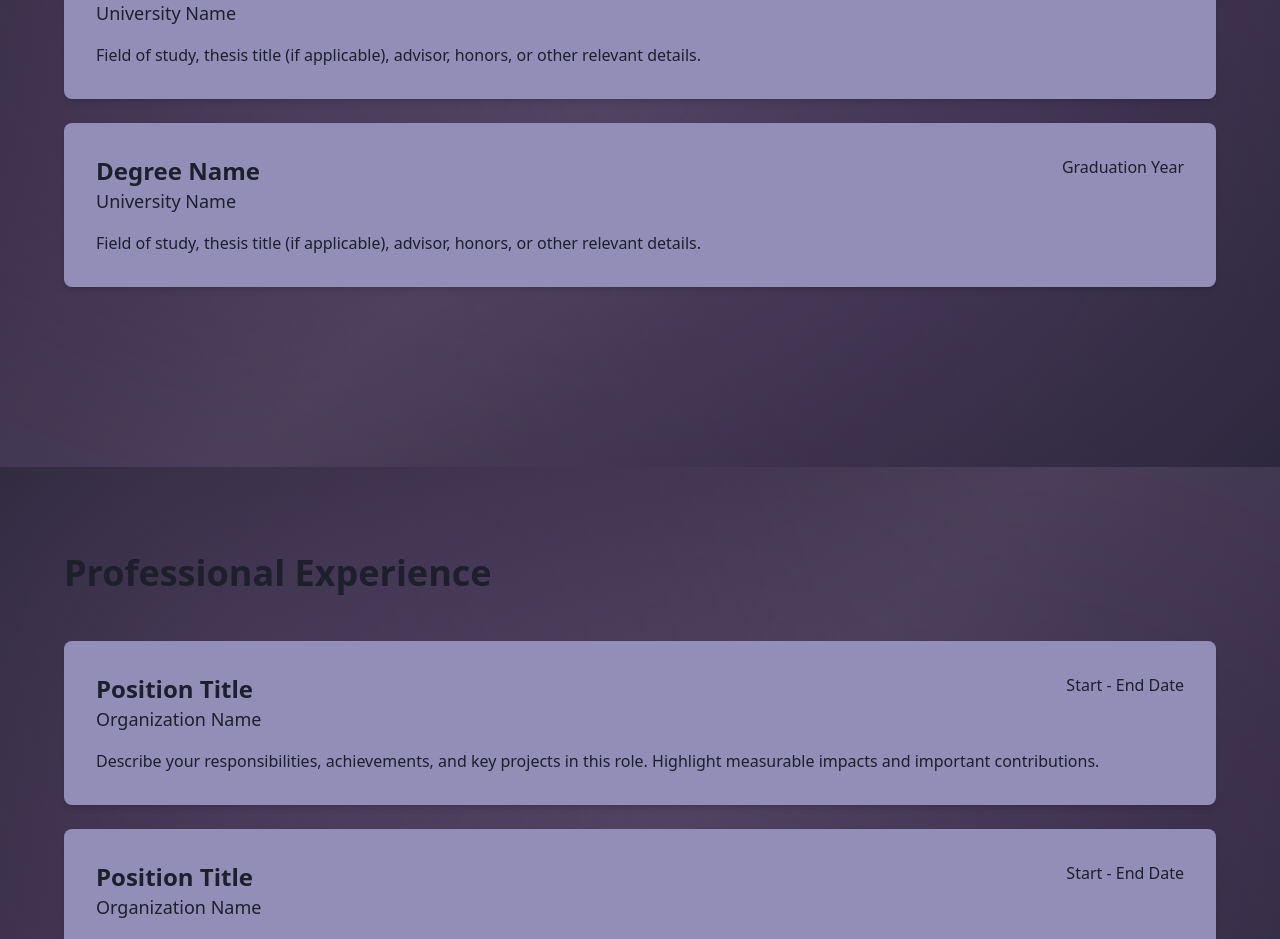
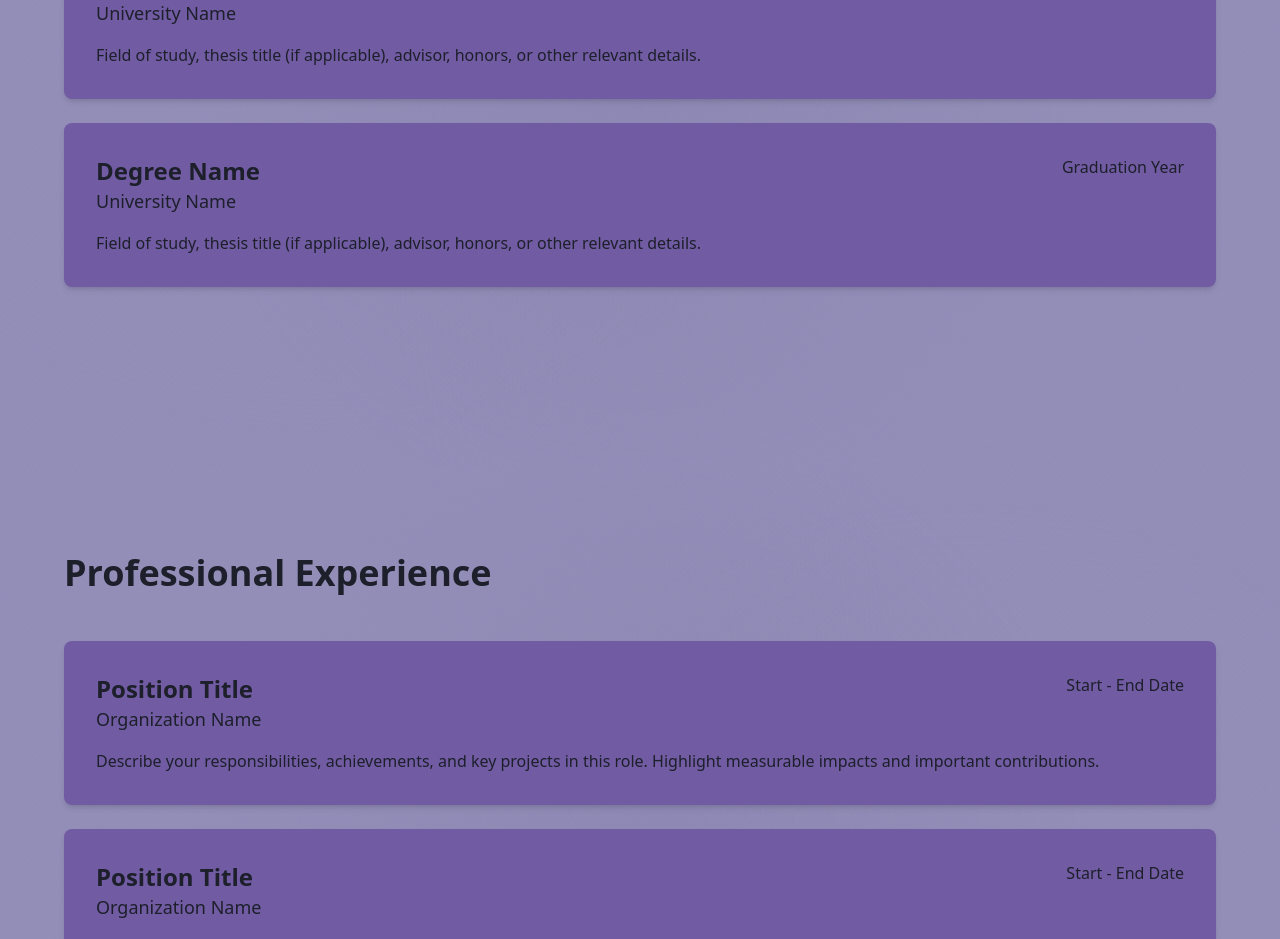
Before and after one commit to zofiakowalska/PersonalWeb, a React (Vite) app: page / in a window 1280 px wide. Shown: the part 1933-2872 px from the top of the page. Built offline with nearby package versions, Linux system fonts and the light colour scheme.

Commit message:
Change background to textured #938eb8 and boxes to darker #715ca3

```diff
--- a/src/App.jsx
+++ b/src/App.jsx
@@ -49,13 +49,16 @@ export default function PersonalWebsite() {
 
   return (
     <div className="min-h-screen" style={{
-      background: `
-        radial-gradient(circle at 20% 30%, rgba(90, 75, 110, 0.4) 0%, transparent 50%),
-        radial-gradient(circle at 80% 70%, rgba(70, 60, 95, 0.3) 0%, transparent 50%),
-        radial-gradient(circle at 50% 50%, rgba(100, 85, 120, 0.2) 0%, transparent 70%),
-        linear-gradient(135deg, #2a2538 0%, #3a2f4a 25%, #4a3f5a 50%, #3a2f4a 75%, #2a2538 100%)
+      backgroundColor: '#938eb8',
+      backgroundImage: `
+        radial-gradient(circle at 25% 25%, rgba(147, 142, 184, 0.8) 0%, transparent 50%),
+        radial-gradient(circle at 75% 75%, rgba(147, 142, 184, 0.6) 0%, transparent 50%),
+        radial-gradient(circle at 50% 50%, rgba(115, 110, 160, 0.3) 0%, transparent 60%),
+        repeating-linear-gradient(45deg, transparent, transparent 2px, rgba(147, 142, 184, 0.05) 2px, rgba(147, 142, 184, 0.05) 4px),
+        repeating-linear-gradient(-45deg, transparent, transparent 2px, rgba(115, 110, 160, 0.03) 2px, rgba(115, 110, 160, 0.03) 4px)
       `,
-      backgroundAttachment: 'fixed'
+      backgroundAttachment: 'fixed',
+      backgroundSize: '100% 100%, 100% 100%, 100% 100%, 20px 20px, 20px 20px'
     }}>
       {/* Floating Navigation */}
       <nav className="fixed top-6 left-6 z-50 flex items-center gap-4">
@@ -122,7 +125,7 @@ export default function PersonalWebsite() {
       {/* About Section */}
       <section id="about" className="min-h-screen flex items-center px-6 py-20">
         <div className="max-w-6xl mx-auto w-full">
-          <div className="rounded-lg shadow-md p-8 md:p-12" style={{ backgroundColor: '#938eb8' }}>
+          <div className="rounded-lg shadow-md p-8 md:p-12" style={{ backgroundColor: '#715ca3' }}>
             <h2 className="text-4xl font-bold mb-8" style={{ color: '#1d1f2b' }}>About Me</h2>
             <div className="prose max-w-none space-y-4 text-lg" style={{ color: '#1d1f2b' }}>
               <p>
@@ -150,7 +153,7 @@ export default function PersonalWebsite() {
           <h2 className="text-4xl font-bold mb-12" style={{ color: '#1d1f2b' }}>Education</h2>
           <div className="space-y-6">
             {[1, 2].map((i) => (
-              <div key={i} className="rounded-lg shadow-md p-8" style={{ backgroundColor: '#938eb8' }}>
+              <div key={i} className="rounded-lg shadow-md p-8" style={{ backgroundColor: '#715ca3' }}>
                 <div className="flex flex-col md:flex-row md:justify-between md:items-start gap-2 mb-4">
                   <div>
                     <h3 className="text-2xl font-bold" style={{ color: '#1d1f2b' }}>Degree Name</h3>
@@ -173,7 +176,7 @@ export default function PersonalWebsite() {
           <h2 className="text-4xl font-bold mb-12" style={{ color: '#1d1f2b' }}>Professional Experience</h2>
           <div className="space-y-6">
             {[1, 2, 3].map((i) => (
-              <div key={i} className="rounded-lg shadow-md p-8" style={{ backgroundColor: '#938eb8' }}>
+              <div key={i} className="rounded-lg shadow-md p-8" style={{ backgroundColor: '#715ca3' }}>
                 <div className="flex flex-col md:flex-row md:justify-between md:items-start gap-2 mb-4">
                   <div>
                     <h3 className="text-2xl font-bold" style={{ color: '#1d1f2b' }}>Position Title</h3>
@@ -195,7 +198,7 @@ export default function PersonalWebsite() {
       <section id="skills" className="min-h-screen flex items-center px-6 py-20">
         <div className="max-w-6xl mx-auto w-full">
           <h2 className="text-4xl font-bold mb-12" style={{ color: '#1d1f2b' }}>Skills</h2>
-          <div className="rounded-lg shadow-md p-8" style={{ backgroundColor: '#938eb8' }}>
+          <div className="rounded-lg shadow-md p-8" style={{ backgroundColor: '#715ca3' }}>
             <div className="grid grid-cols-1 md:grid-cols-2 lg:grid-cols-3 gap-6">
               {['Skill Category 1', 'Skill Category 2', 'Skill Category 3'].map((category, i) => (
                 <div key={i}>
@@ -218,7 +221,7 @@ export default function PersonalWebsite() {
           <h2 className="text-4xl font-bold mb-12" style={{ color: '#1d1f2b' }}>Academic Works</h2>
           <div className="space-y-6">
             {[1, 2, 3].map((i) => (
-              <div key={i} className="rounded-lg shadow-md p-8" style={{ backgroundColor: '#938eb8' }}>
+              <div key={i} className="rounded-lg shadow-md p-8" style={{ backgroundColor: '#715ca3' }}>
                 <h3 className="text-xl font-bold mb-2" style={{ color: '#1d1f2b' }}>
                   "Publication Title Goes Here"
                 </h3>
@@ -245,7 +248,7 @@ export default function PersonalWebsite() {
           <h2 className="text-4xl font-bold mb-12" style={{ color: '#1d1f2b' }}>Leadership Initiatives</h2>
           <div className="space-y-6">
             {[1, 2].map((i) => (
-              <div key={i} className="rounded-lg shadow-md p-8" style={{ backgroundColor: '#938eb8' }}>
+              <div key={i} className="rounded-lg shadow-md p-8" style={{ backgroundColor: '#715ca3' }}>
                 <div className="flex flex-col md:flex-row md:justify-between md:items-start gap-2 mb-4">
                   <div>
                     <h3 className="text-2xl font-bold" style={{ color: '#1d1f2b' }}>Leadership Role / Initiative</h3>
@@ -265,7 +268,7 @@ export default function PersonalWebsite() {
       {/* CV Section */}
       <section id="cv" className="min-h-screen flex items-center px-6 py-20">
         <div className="max-w-6xl mx-auto w-full">
-          <div className="rounded-lg shadow-md p-8 md:p-12 text-center" style={{ backgroundColor: '#938eb8' }}>
+          <div className="rounded-lg shadow-md p-8 md:p-12 text-center" style={{ backgroundColor: '#715ca3' }}>
             <h2 className="text-4xl font-bold mb-6" style={{ color: '#1d1f2b' }}>Curriculum Vitae</h2>
             <p className="text-lg mb-8" style={{ color: '#1d1f2b' }}>
               Download my complete CV to view my full academic and professional background.
@@ -286,7 +289,7 @@ export default function PersonalWebsite() {
       {/* Contact Section */}
       <section id="contact" className="min-h-screen flex items-center px-6 py-20">
         <div className="max-w-6xl mx-auto w-full">
-          <div className="rounded-lg shadow-md p-8 md:p-12" style={{ backgroundColor: '#938eb8' }}>
+          <div className="rounded-lg shadow-md p-8 md:p-12" style={{ backgroundColor: '#715ca3' }}>
             <h2 className="text-4xl font-bold mb-8 text-center" style={{ color: '#1d1f2b' }}>Get In Touch</h2>
             <div className="max-w-2xl mx-auto space-y-6">
               <div className="flex items-center gap-4 justify-center">
```
